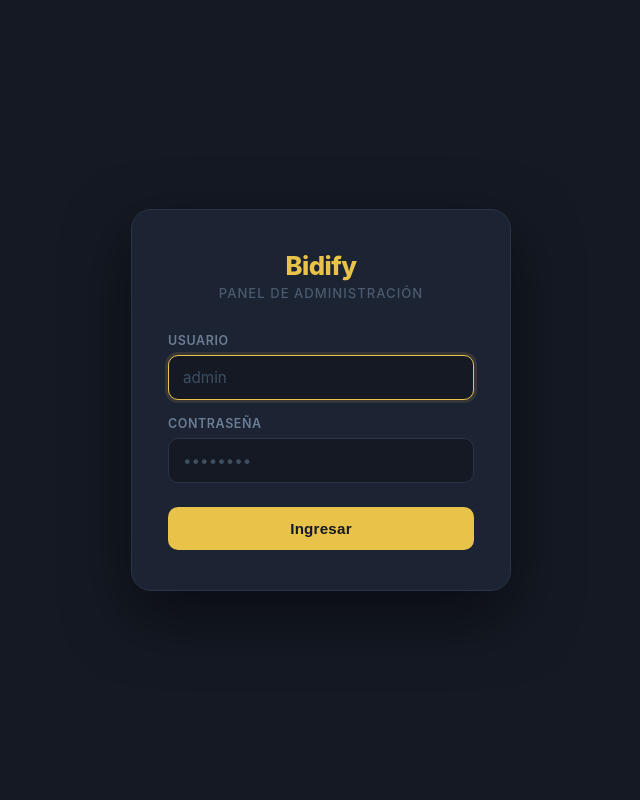
After one commit to torrresagus/DA1-UADE, a FastAPI app: page /admin/login in a window 1280 px wide. The commit adds this page. Shown: the whole page, without its empty margins (319-959 px from the left). Run offline with FastAPI, Linux system fonts and the light colour scheme.

Commit message:
fix: correciones de UX, horarios GMT-3 y panel admin
- Admin panel: filtro Jinja2 `to_ba` convierte UTC→GMT-3 en lista y detalle
- Admin panel: fecha sugerida de subasta ahora muestra hora local; al guardar
  convierte local→UTC (+3h) para que el scheduler abra en el momento correcto
- Admin panel: estado `rechazada_por_usuario` muestra correctamente la
  aceptación de la empresa y el rechazo del usuario (no "rechazada por empresa")
- Frontend: `parseUtcDate` en format.ts normaliza strings UTC del backend
  antes de pasarlos a Date, corrigiendo la visualización en GMT-3 en toda la app
- Frontend: etiqueta "Precio base" en lugar de "Puja actual" cuando no hay
  mejor oferta disponible en la home (diseño LAZY-MEJOR)
- Frontend: título del lote limpia el prefijo "Título — " y el sufijo
  "(precio sugerido: ...)" que agrega el formulario de carga
- Subasta demo: duración de 2 minutos (revertida desde 10)

Co-Authored-By: Claude Sonnet 4.6 <noreply@anthropic.com>

```diff
--- a/frontend/src/app/(tabs)/notifications.tsx
+++ b/frontend/src/app/(tabs)/notifications.tsx
@@ -3,7 +3,7 @@ import { ScrollView, StyleSheet, View } from 'react-native';
 import { router } from 'expo-router';
 
 import { num } from '@/api/types';
-import { fmtPrice } from '@/utils/format';
+import { fmtPrice, parseUtcDate } from '@/utils/format';
 import type { MultaOut, NotificacionOut } from '@/api/types';
 import { useMultasUsuario, usePagarMulta } from '@/api/hooks/useMultas';
 import { useEliminarNotificaciones, useMarcarLeida, useNotificaciones } from '@/api/hooks/useNotificaciones';
@@ -167,7 +167,7 @@ function MultaCard({ multa, usuarioId }: { multa: MultaOut; usuarioId: number })
   const pagar = usePagarMulta(usuarioId);
 
   const vencimiento = multa.fecha_vencimiento
-    ? new Date(multa.fecha_vencimiento).toLocaleString('es-AR', {
+    ? parseUtcDate(multa.fecha_vencimiento).toLocaleString('es-AR', {
         day: '2-digit',
         month: '2-digit',
         hour: '2-digit',
--- a/frontend/src/app/history.tsx
+++ b/frontend/src/app/history.tsx
@@ -5,7 +5,7 @@ import { useBidHistoryVM } from '@/api/hooks/usePujas';
 import { useVentasUsuario, usePagarVenta } from '@/api/hooks/useMultas';
 import { num } from '@/api/types';
 import type { VentaOut } from '@/api/types';
-import { fmtPrice } from '@/utils/format';
+import { fmtPrice, parseUtcDate } from '@/utils/format';
 import type { BidStatus } from '@/api/hooks/usePujas';
 import { ScreenHeader } from '@/components/screen-header';
 import { ThemedText } from '@/components/themed-text';
@@ -38,7 +38,7 @@ const META: Record<BidStatus, { label: string; tone: BadgeTone }> = {
 
 /** Format an ISO timestamp as a short es-AR date; guard invalid values. */
 function formatDate(iso: string): string {
-  const date = new Date(iso);
+  const date = parseUtcDate(iso);
   if (Number.isNaN(date.getTime())) return '';
   return date.toLocaleDateString('es-AR');
 }
--- a/frontend/src/app/multas.tsx
+++ b/frontend/src/app/multas.tsx
@@ -4,7 +4,7 @@ import { ScrollView, StyleSheet, View } from 'react-native';
 import { useMultasUsuario, usePagarMulta } from '@/api/hooks/useMultas';
 import type { MultaOut } from '@/api/types';
 import { num } from '@/api/types';
-import { fmtPrice } from '@/utils/format';
+import { fmtPrice, parseUtcDate } from '@/utils/format';
 import { ScreenHeader } from '@/components/screen-header';
 import { ThemedText } from '@/components/themed-text';
 import { Badge, type BadgeTone } from '@/components/ui/badge';
@@ -20,7 +20,7 @@ import { useTheme } from '@/hooks/use-theme';
 function multaStatus(m: MultaOut): { label: string; tone: BadgeTone } {
   if (m.derivada_justicia) return { label: 'Derivada a justicia', tone: 'danger' };
   if (m.pagada) return { label: 'Pagada', tone: 'success' };
-  if (m.fecha_vencimiento && new Date(m.fecha_vencimiento) < new Date()) {
+  if (m.fecha_vencimiento && parseUtcDate(m.fecha_vencimiento) < new Date()) {
     return { label: 'Vencida', tone: 'danger' };
   }
   return { label: 'Pendiente', tone: 'gold' };
@@ -28,7 +28,7 @@ function multaStatus(m: MultaOut): { label: string; tone: BadgeTone } {
 
 function shortDate(iso: string | null | undefined): string {
   if (!iso) return '—';
-  const d = new Date(iso);
+  const d = parseUtcDate(iso);
   if (Number.isNaN(d.getTime())) return '—';
   return d.toLocaleDateString('es-AR');
 }
--- a/frontend/src/app/product-status.tsx
+++ b/frontend/src/app/product-status.tsx
@@ -7,7 +7,7 @@ import { useMisSolicitudes, useResponderSolicitud, useSolicitud } from '@/api/ho
 import { useDepositoInspeccion } from '@/api/hooks/useEmpresaInfo';
 import type { CategoriaUsuario, EstadoSolicitud, SolicitudOut } from '@/api/types';
 import { num } from '@/api/types';
-import { fmtPrice } from '@/utils/format';
+import { fmtPrice, parseUtcDate } from '@/utils/format';
 import { ScreenHeader } from '@/components/screen-header';
 import { ThemedText } from '@/components/themed-text';
 import { Badge, type BadgeTone } from '@/components/ui/badge';
@@ -75,7 +75,7 @@ const ESTADO_DESC: Record<EstadoSolicitud, string> = {
 
 function shortDate(iso: string | null | undefined): string {
   if (!iso) return '—';
-  const d = new Date(iso);
+  const d = parseUtcDate(iso);
   if (Number.isNaN(d.getTime())) return '—';
   return d.toLocaleDateString('es-AR');
 }
--- a/frontend/src/components/auction-card.tsx
+++ b/frontend/src/components/auction-card.tsx
@@ -16,6 +16,7 @@ export type Auction = {
   title: string;
   image: string;
   currentBid: number;
+  bidLabel?: string;
   moneda: Moneda;
   category?: string;
   status: 'live' | 'upcoming' | 'closed';
@@ -85,7 +86,7 @@ export function AuctionCard({ auction, onPress, onBid }: AuctionCardProps) {
         <View style={styles.bidRow}>
           <View>
             <ThemedText type="caption" themeColor="textSecondary">
-              {auction.locked ? 'Acceso restringido' : 'Puja actual'}
+              {auction.locked ? 'Acceso restringido' : (auction.bidLabel ?? 'Puja actual')}
             </ThemedText>
             {auction.locked ? (
               <View style={styles.lockRow}>
--- /dev/null
+++ b/templates/admin/login.html
@@ -0,0 +1,141 @@
+<!DOCTYPE html>
+<html lang="es">
+<head>
+  <meta charset="UTF-8">
+  <meta name="viewport" content="width=device-width, initial-scale=1.0">
+  <title>Admin — Bidify</title>
+  <style>
+    *, *::before, *::after { box-sizing: border-box; margin: 0; padding: 0; }
+    body {
+      font-family: -apple-system, BlinkMacSystemFont, 'Segoe UI', sans-serif;
+      background: #141923;
+      min-height: 100vh;
+      display: flex;
+      align-items: center;
+      justify-content: center;
+      padding: 24px;
+    }
+    .card {
+      background: #1c2333;
+      border: 1px solid #2a3347;
+      border-radius: 20px;
+      padding: 40px 36px;
+      width: 100%;
+      max-width: 380px;
+      box-shadow: 0 24px 64px rgba(0, 0, 0, 0.5);
+    }
+    .logo-area {
+      display: flex;
+      flex-direction: column;
+      align-items: center;
+      gap: 12px;
+      margin-bottom: 32px;
+    }
+    .logo-icon {
+      width: 56px;
+      height: 56px;
+      background: rgba(233, 195, 73, 0.12);
+      border-radius: 16px;
+      display: flex;
+      align-items: center;
+      justify-content: center;
+    }
+    .logo-name {
+      font-size: 1.6rem;
+      font-weight: 800;
+      color: #E9C349;
+      letter-spacing: -0.5px;
+    }
+    .logo-sub {
+      font-size: 0.82rem;
+      color: #4b5a6e;
+      font-weight: 500;
+      text-transform: uppercase;
+      letter-spacing: 1px;
+      margin-top: -8px;
+    }
+    .error {
+      background: rgba(239, 68, 68, 0.1);
+      border: 1px solid rgba(239, 68, 68, 0.25);
+      color: #fca5a5;
+      padding: 11px 14px;
+      border-radius: 10px;
+      font-size: 0.85rem;
+      margin-bottom: 20px;
+      text-align: center;
+    }
+    .field {
+      display: flex;
+      flex-direction: column;
+      gap: 7px;
+      margin-bottom: 16px;
+    }
+    label {
+      font-size: 0.78rem;
+      font-weight: 600;
+      color: #6b7d94;
+      text-transform: uppercase;
+      letter-spacing: 0.6px;
+    }
+    input {
+      background: #141923;
+      border: 1.5px solid #2a3347;
+      border-radius: 10px;
+      padding: 12px 14px;
+      color: #e2e8f0;
+      font-size: 0.95rem;
+      font-family: inherit;
+      width: 100%;
+      transition: border-color 0.15s, box-shadow 0.15s;
+    }
+    input::placeholder { color: #3d4f63; }
+    input:focus {
+      outline: none;
+      border-color: #E9C349;
+      box-shadow: 0 0 0 3px rgba(233, 195, 73, 0.12);
+    }
+    button {
+      width: 100%;
+      padding: 13px;
+      background: #E9C349;
+      color: #141923;
+      border: none;
+      border-radius: 10px;
+      font-size: 0.95rem;
+      font-weight: 700;
+      cursor: pointer;
+      margin-top: 8px;
+      transition: opacity 0.15s, transform 0.1s;
+      letter-spacing: 0.2px;
+    }
+    button:hover { opacity: 0.88; }
+    button:active { transform: scale(0.98); }
+  </style>
+</head>
+<body>
+  <div class="card">
+    <div class="logo-area">
+      <span class="logo-name">Bidify</span>
+      <span class="logo-sub">Panel de Administración</span>
+    </div>
+
+    {% if error %}
+    <div class="error">{{ error }}</div>
+    {% endif %}
+
+    <form method="post" action="/admin/login">
+      <div class="field">
+        <label for="username">Usuario</label>
+        <input type="text" id="username" name="username" placeholder="admin"
+               autocomplete="username" autofocus>
+      </div>
+      <div class="field">
+        <label for="password">Contraseña</label>
+        <input type="password" id="password" name="password" placeholder="••••••••"
+               autocomplete="current-password">
+      </div>
+      <button type="submit">Ingresar</button>
+    </form>
+  </div>
+</body>
+</html>
```
Also changed, not shown: app/routers/admin.py (+98 -24 lines), app/services/cierre.py (+2 -36 lines), frontend/src/api/adapters.ts (+22 -4 lines), frontend/src/utils/format.ts (+12 -0 lines), templates/admin/detalle.html (+81 -22 lines), templates/admin/lista.html (+11 -5 lines).
